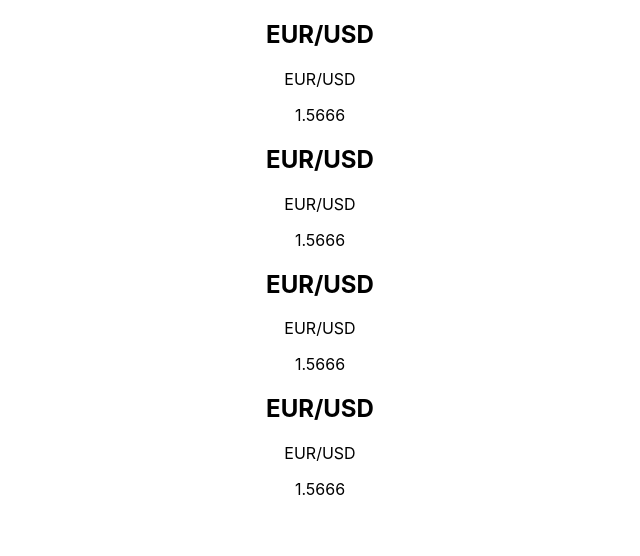
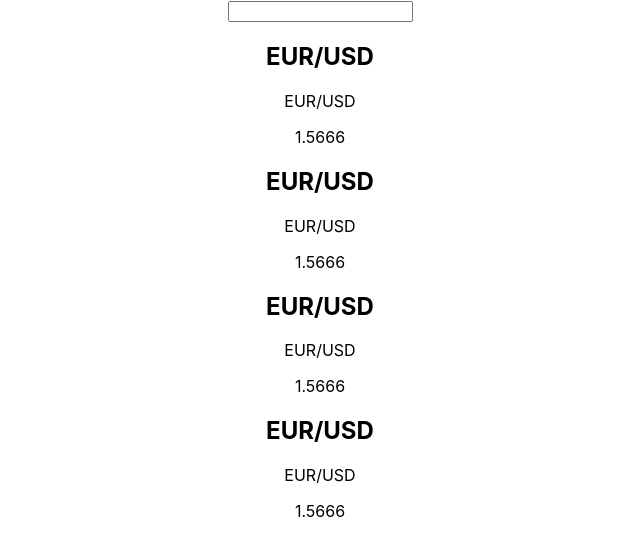
Before and after one commit to enoqueJonas/forex-metrics, a React (Create React App) app: page / in a window 1280 px wide. Shown: the top 556 px of the page, without its empty margins (320-960 px from the left). Built offline with nearby package versions, Linux system fonts and the light colour scheme.

Commit message:
ADD search component

```diff
--- /dev/null
+++ b/src/components/Search/Search.js
@@ -0,0 +1,9 @@
+import React from 'react';
+
+const Search = () => (
+        <div className="search">
+            <input type='text' className="searchfield" />
+        </div>
+);
+
+export default Search;
--- a/src/pages/Home.js
+++ b/src/pages/Home.js
@@ -1,8 +1,10 @@
 import React from 'react';
 import PairList from '../components/PairList/PairList';
+import Search from '../components/Search/Search';
 
 const Home = () => (
                 <div>
+                        <Search />
                         <PairList />
                 </div>
 );
```
